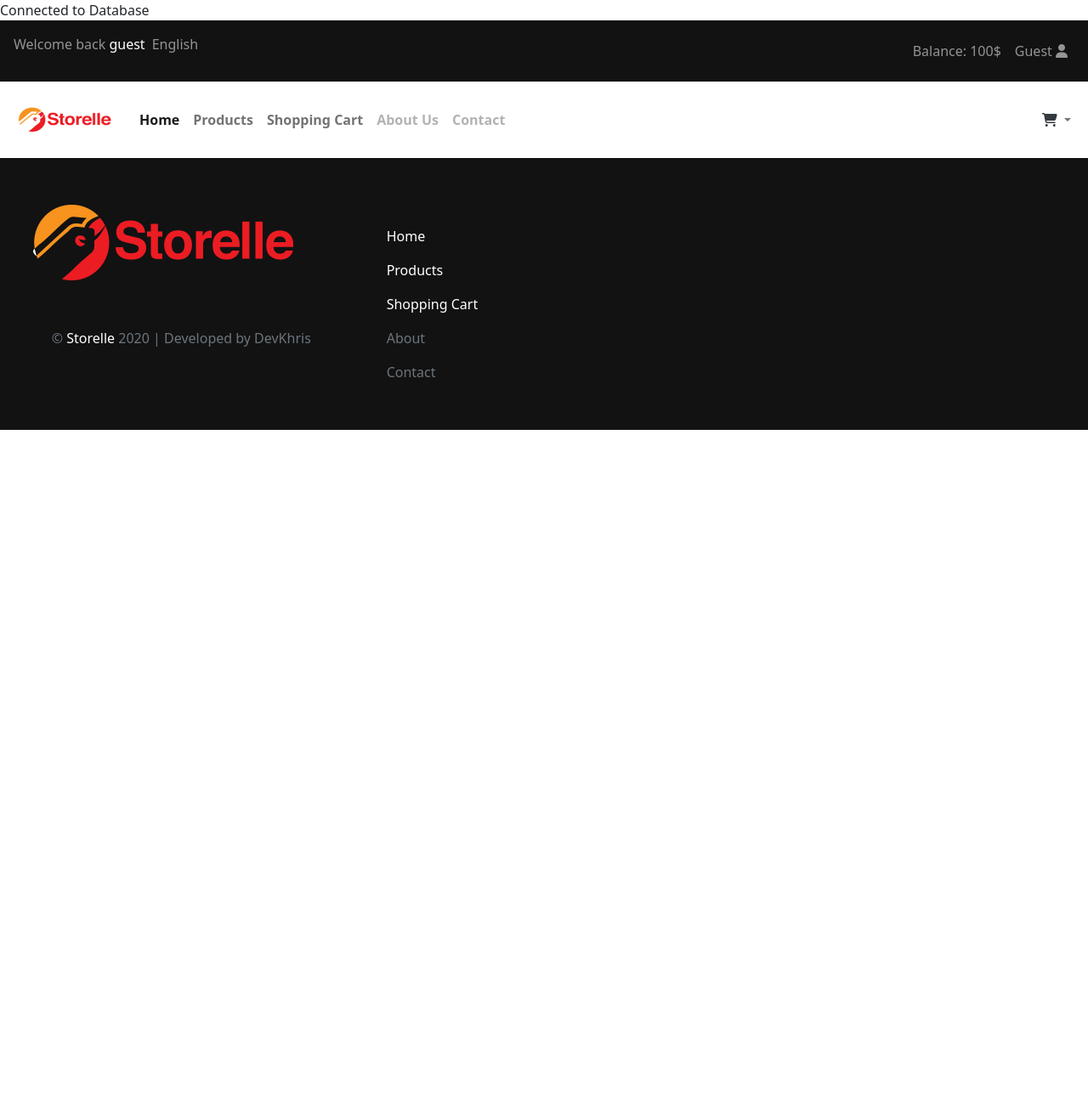
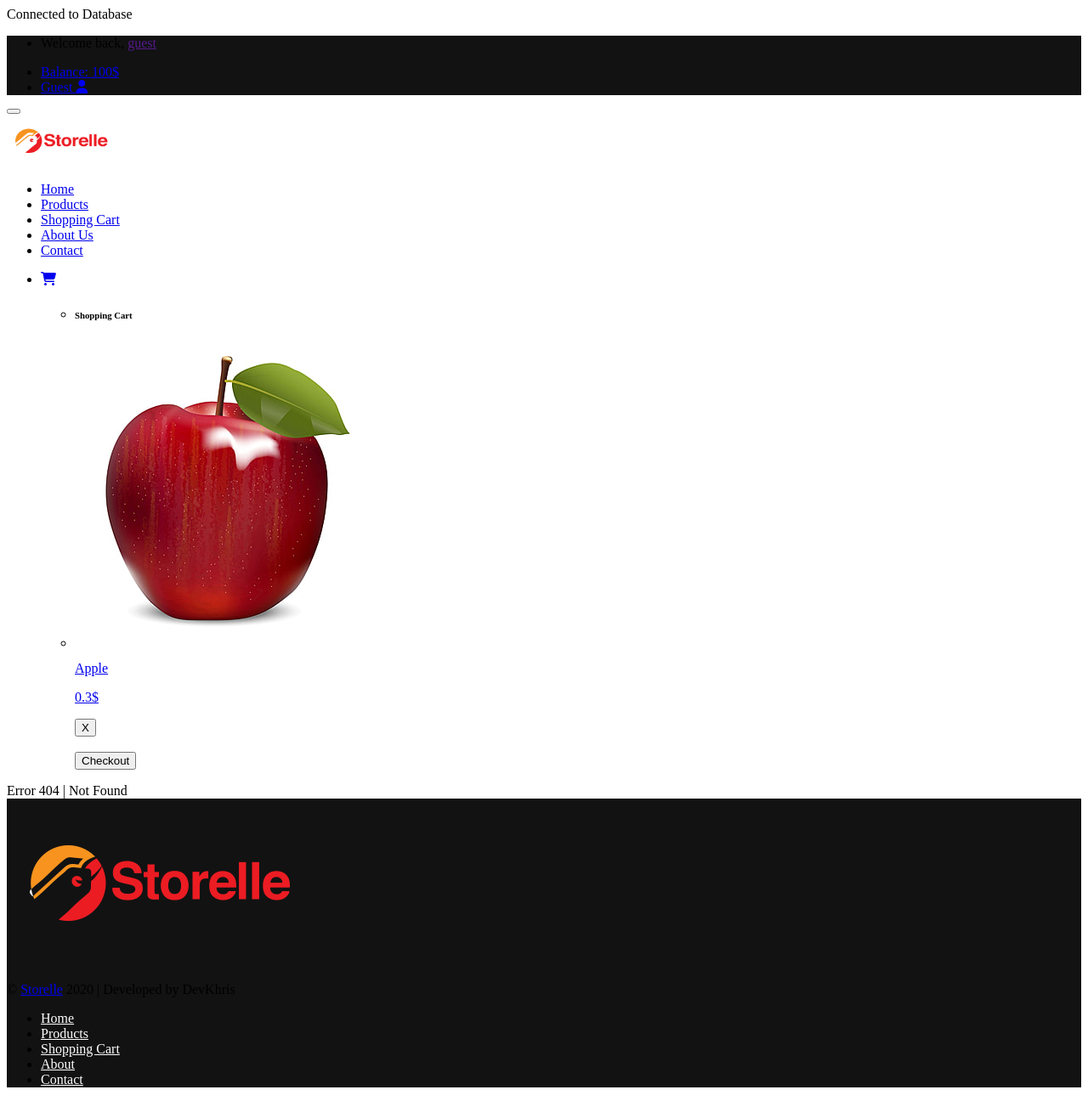
Before and after one commit to DevKhris/storelle-ecommerce-php, a PHP site: page /storelle/pub/index.php in a window 1280 px wide. Shown: the whole page at 85% size. Before the commit the page ends 506 px from the top, so only its background shows below. Run offline with PHP 8.4, Linux system fonts and the light colour scheme; some libraries are stand-ins or nearby versions.

Commit message:
added view rendering and complete routing

```diff
--- a/index.php
+++ /dev/null
@@ -1,86 +0,0 @@
-<?php
-
-require_once 'vendor/autoload.php';
-
-use App\Application;
-use App\Config\DbConnection;
-
-
-// connect to database
-$conn = DbConnection::dbConnect();
-// create new app instance
-$app = new Application();
-
-session_start();
-
-?>
-<!DOCTYPE html>
-<html lang="en">
-
-<head>
-    <meta charset="UTF-8">
-    <meta name="viewport" content="width=device-width, initial-scale=1.0">
-    <title>Storelle</title>
-    <!-- Bootstrap -->
-    <link rel="stylesheet" href="./assets/css/bootstrap.min.css">
-    <!-- Custom Styles -->
-    <link rel="stylesheet" href="./assets/css/styles.min.css">
-</head>
-
-<body>
-    <header>
-        <?php
-        require_once 'views/navbar.php';
-        ?>
-    </header>
-    <main class="container-fluid">
-        <?php
-
-        $app->router->get('/', function () {
-            return include_once 'views/home.php';
-        });
-
-        $app->execute();
-
-        ?>
-    </main>
-    <footer class="container-fluid bg-black position-absolute">
-        <div class="row text-light">
-            <div class="col-sm-4">
-                <img src="res/logo.png" alt="" class="img-fluid">
-                <p class="text-center text-muted pb-5">&copy; <a class="text-decoration-none text-white" href="index.php">Storelle</a> 2020 | Developed by DevKhris</p>
-            </div>
-            <div class="col-sm-2 py-5">
-                <ul class="nav nav-footer flex-column pt-4">
-                    <li class="nav-item">
-                        <a class="nav-link active" aria-current="page" href="?p=home">Home</a>
-                    </li>
-                    <li class="nav-item">
-                        <a class="nav-link" href="p?=products">Products</a>
-                    </li>
-                    <li class="nav-item">
-                        <a class="nav-link" href="?p=shopping-cart">Shopping Cart</a>
-                    </li>
-                    <li class="nav-item">
-                        <a class="nav-link disabled" href="?=about">About</a>
-                    </li>
-                    <li class="nav-item">
-                        <a class="nav-link disabled" href="?=contact">Contact</a>
-                    </li>
-                </ul>
-            </div>
-            <div class="col-sm-6">
-
-            </div>
-        </div>
-        <!-- Popper -->
-        <script src="https://cdn.jsdelivr.net/npm/popper.js@1.16.1/dist/umd/popper.min.js" integrity="sha384-9/reFTGAW83EW2RDu2S0VKaIzap3H66lZH81PoYlFhbGU+6BZp6G7niu735Sk7lN" crossorigin="anonymous"></script>
-        <!-- Bootstrap -->
-        <script src="https://stackpath.bootstrapcdn.com/bootstrap/5.0.0-alpha2/js/bootstrap.min.js" integrity="sha384-5h4UG+6GOuV9qXh6HqOLwZMY4mnLPraeTrjT5v07o347pj6IkfuoASuGBhfDsp3d" crossorigin="anonymous"></script>
-        <!-- Font Awesome -->
-        <script src="https://kit.fontawesome.com/9599829622.js" crossorigin="anonymous"></script>
-        <script src="assets/js/app.js" crossorigin="anonymous"></script>
-    </footer>
-</body>
-
-</html>
--- a/src/Core/request.php
+++ b/src/Core/request.php
@@ -20,19 +20,22 @@ class Request
         $path = $_SERVER['REQUEST_URI'] ?? '/';
         // gets the position of the path at mark ?
         $pos = \strpos($path, '?');
-
         // if position if false, return path
         if (!$pos) {
             return $path;
         }
+        // substracts position mark from path
         $path = \substr($path, 0, $pos);
+
+        // returns the path wthout params
         return $path;
     }
 
     public function getMethod()
     {
-        return strtolower($_SERVER['REQUEST_METHOD']);
+        // get's the method and lowercases the value
+        $method = strtolower($_SERVER['REQUEST_METHOD']);
+        // returns method
+        return $method;
     }
 }
-
-?>
--- a/src/Core/router.php
+++ b/src/Core/router.php
@@ -47,12 +47,22 @@ class Router
     {
         $path = $this->req->getPath();
         $method = $this->req->getMethod();
+
+        $callback = $this->routes[$method][$path] ?? false;
+
+        if ($callback === false) {
+            return "Error 404 | Not Found";
+
+        }
+
+        if(is_string($callback)){
+            return $this->renderView($callback);
+        }
+        return call_user_func($callback);
     }
 
-    // public static function Route()
-    // {
-    //     $this->request->getPath()
-    //     $this->routes = [] = isset($_GET['p']) ? strtolower($_GET['p']) : "home";
-    //     include_once __DIR__ . '\views\\' . $page . '.php';
-    // }
+    public function renderView($view)
+    {
+        include_once __DIR__ . "\\..\\..\\views\\$view.php";
+    }
 }
--- a/src/application.php
+++ b/src/application.php
@@ -28,6 +28,6 @@ class Application
 
     public function execute()
     {
-        $this->router->resolve();
+        echo $this->router->resolve();
     }
 }
--- /dev/null
+++ b/views/404.php
@@ -0,0 +1,6 @@
+<div class="row text-center bg-dark text-light">
+    <h1 class="h1">404</h1>
+    <hr>
+    <p>Document Not Found!</p>
+    <br>
+</div>
--- /dev/null
+++ b/views/footer.php
@@ -0,0 +1,34 @@
+        <div class="row text-light">
+            <div class="col-sm-4">
+                <img src="../res/logo.png" alt="" class="img-fluid">
+                <p class="text-center text-muted pb-5">&copy; <a class="text-decoration-none text-white" href="index.php">Storelle</a> 2020 | Developed by DevKhris</p>
+            </div>
+            <div class="col-sm-2 py-5">
+                <ul class="nav nav-footer flex-column pt-4">
+                    <li class="nav-item">
+                        <a class="nav-link active" aria-current="page" href="home">Home</a>
+                    </li>
+                    <li class="nav-item">
+                        <a class="nav-link" href="products">Products</a>
+                    </li>
+                    <li class="nav-item">
+                        <a class="nav-link" href="shopping-cart">Shopping Cart</a>
+                    </li>
+                    <li class="nav-item">
+                        <a class="nav-link disabled" href="about">About</a>
+                    </li>
+                    <li class="nav-item">
+                        <a class="nav-link disabled" href="contact">Contact</a>
+                    </li>
+                </ul>
+            </div>
+            <div class="col-sm-6">
+
+            </div>
+        </div>
+        <!-- Popper -->
+        <script src="https://cdn.jsdelivr.net/npm/popper.js@1.16.1/dist/umd/popper.min.js" integrity="sha384-9/reFTGAW83EW2RDu2S0VKaIzap3H66lZH81PoYlFhbGU+6BZp6G7niu735Sk7lN" crossorigin="anonymous"></script>
+        <!-- Bootstrap -->
+        <script src="https://stackpath.bootstrapcdn.com/bootstrap/5.0.0-alpha2/js/bootstrap.min.js" integrity="sha384-5h4UG+6GOuV9qXh6HqOLwZMY4mnLPraeTrjT5v07o347pj6IkfuoASuGBhfDsp3d" crossorigin="anonymous"></script>
+        <!-- Font Awesome -->
+        <script src="https://kit.fontawesome.com/9599829622.js" crossorigin="anonymous"></script>
--- /dev/null
+++ b/views/header.php
@@ -0,0 +1,8 @@
+<meta charset="UTF-8">
+<meta name="viewport" content="width=device-width, initial-scale=1.0">
+<title>Storelle</title>
+
+<!-- Bootstrap -->
+<link rel="stylesheet" href="<?php echo '..\\assets\\css\\styles.min.css';?>">
+<!-- Custom Styles -->
+<link rel="stylesheet" href="../../assets/css/styles.min.css">
--- a/views/navbar.php
+++ b/views/navbar.php
@@ -1,19 +1,16 @@
 <nav class="navbar navbar-expand-sm navbar-dark bg-black text-light">
   <ul class="navbar-nav mr-auto pl-3 mb-2 mb-lg-0">
     <li class="nav-item">
-      <p class="navbar-text">Welcome back
+      <p class="navbar-text">Welcome back,
         <a class="text-decoration-none" href="">
-          <?php echo $userName = 'guest';?>
+          <?php echo $userName = 'guest'; ?>
         </a>
       </p>
-    </li>
-    <li class="nav-item">
-      <a class="nav-link" href="">English</a>
     </li>
   </ul>
   <ul class="navbar-nav ml-auto pr-3 mb-2 mb-lg-0">
     <li class="nav-item">
-      <a class="nav-link" href="?p=profile&b">Balance: 100$</a>
+      <a class="nav-link" href="?p=profile">Balance: 100$</a>
     </li>
     <li class="nav-item">
       <a class="nav-link" href="?p=profile">Guest <i class="fa fa-user"></i></a>
@@ -27,22 +24,23 @@
     </button>
     <div class="collapse navbar-collapse" id="navbarToggler">
       <a class="navbar-brand" href="#">
-        <img src="res/logo.png" alt="Storelle" class="d-inline-block align-top" width="128" height="64">
+        <img src="../res/logo.png" alt="Storelle" class="d-inline-block align-top" width="128" height="64">
       </a>
       <ul class="navbar-nav mr-auto font-weight-bold">
         <li class="nav-item">
-          <a class="nav-link active" aria-current="page" href="?p=home">Home</a>
+          <a class="nav-link active" aria-current="page" href="home">Home</a>
         </li>
         <li class="nav-item">
-          <a class="nav-link" href="?p=products">Products</a>
-        </li>
-         <a class="nav-link" href="?p=shopping-cart">Shopping Cart</a>
+          <a class="nav-link" href="products">Products</a>
         </li>
         <li class="nav-item">
-          <a class="nav-link disabled" href="?p=about">About Us</a>
+          <a class="nav-link" href="shopping-cart">Shopping Cart</a>
         </li>
         <li class="nav-item">
-          <a class="nav-link disabled" href="?p=contact">Contact</a>
+          <a class="nav-link disabled" href="about">About Us</a>
+        </li>
+        <li class="nav-item">
+          <a class="nav-link disabled" href="contact">Contact</a>
         </li>
       </ul>
       <ul class="navbar-nav ml-auto d-flex">
@@ -51,7 +49,9 @@
             <i class="fa fa-shopping-cart text-dark"></i>
           </a>
           <ul class="dropdown-menu dropdown-menu-right" aria-labelledby="navbarDarkDropdownMenuLink">
-            <li><h6 class="dropdown-header text-muted">Shopping Cart</h6></li>
+            <li>
+              <h6 class="dropdown-header text-muted">Shopping Cart</h6>
+            </li>
             <li class="nav-item">
               <div class="card">
                 <a class="dropdown-item align-self-center" href="#">
```
Also changed, not shown: pub/index.php (added, +49 -0 lines), 2 other files. Lines whose indentation alone changed are shown as unchanged.
